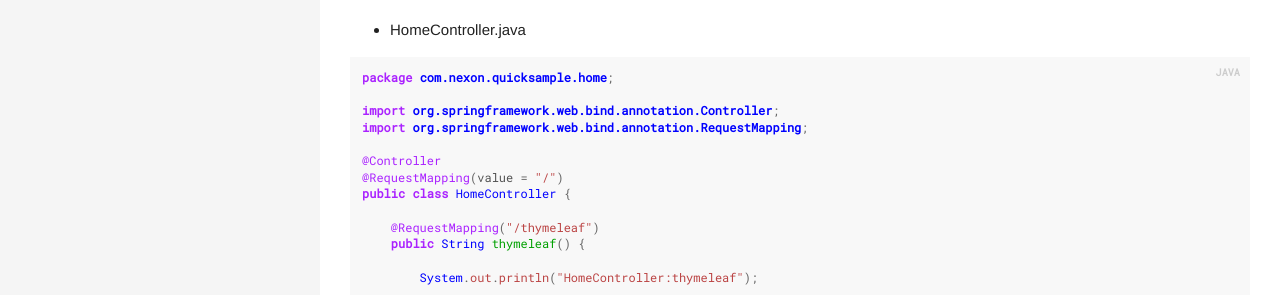
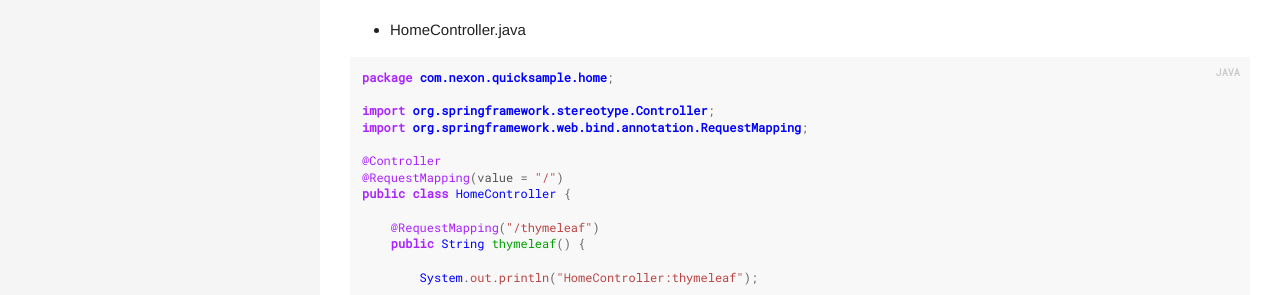
Before and after one commit to Hotsse/hotsse.github.io, a Jekyll site: the page built from _posts/2020-07-13-Spring Boot Thymeleaf 연동.md, in a window 1280 px wide. Shown: the part 1169-1464 px from the top of the page. Built offline with Jekyll 4.4.1, drawn with Linux system fonts in a browser that asks for light colours; comment, search, counter and statistics services are not loaded.

Commit message:
update post

```diff
--- a/_posts/2020-07-13-Spring Boot Thymeleaf 연동.md
+++ b/_posts/2020-07-13-Spring Boot Thymeleaf 연동.md
@@ -58,7 +58,7 @@ Spring 에서 Thymeleaf 가 정상적으로 연동될 수 있도록 기본적인
 {% highlight java %}
 package com.nexon.quicksample.home;
 
-import org.springframework.web.bind.annotation.Controller;
+import org.springframework.stereotype.Controller;
 import org.springframework.web.bind.annotation.RequestMapping;
 
 @Controller
```
